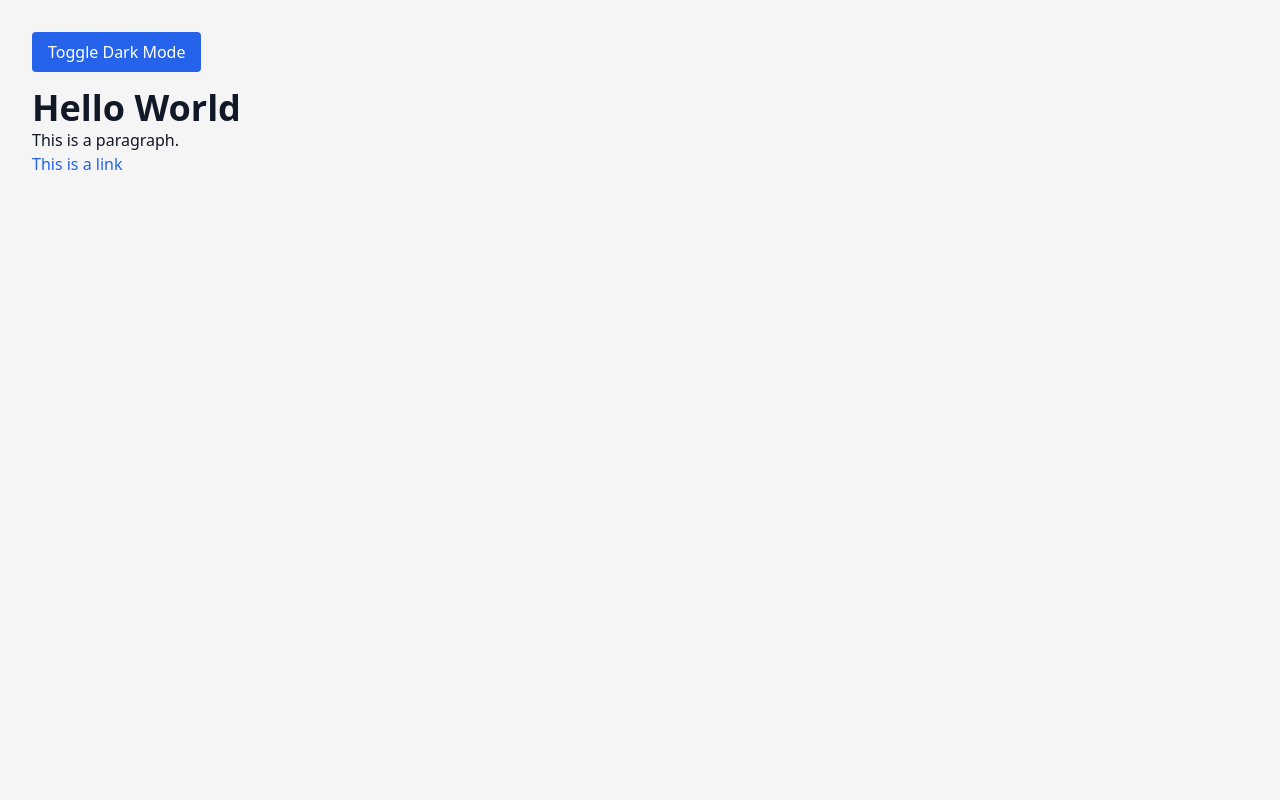
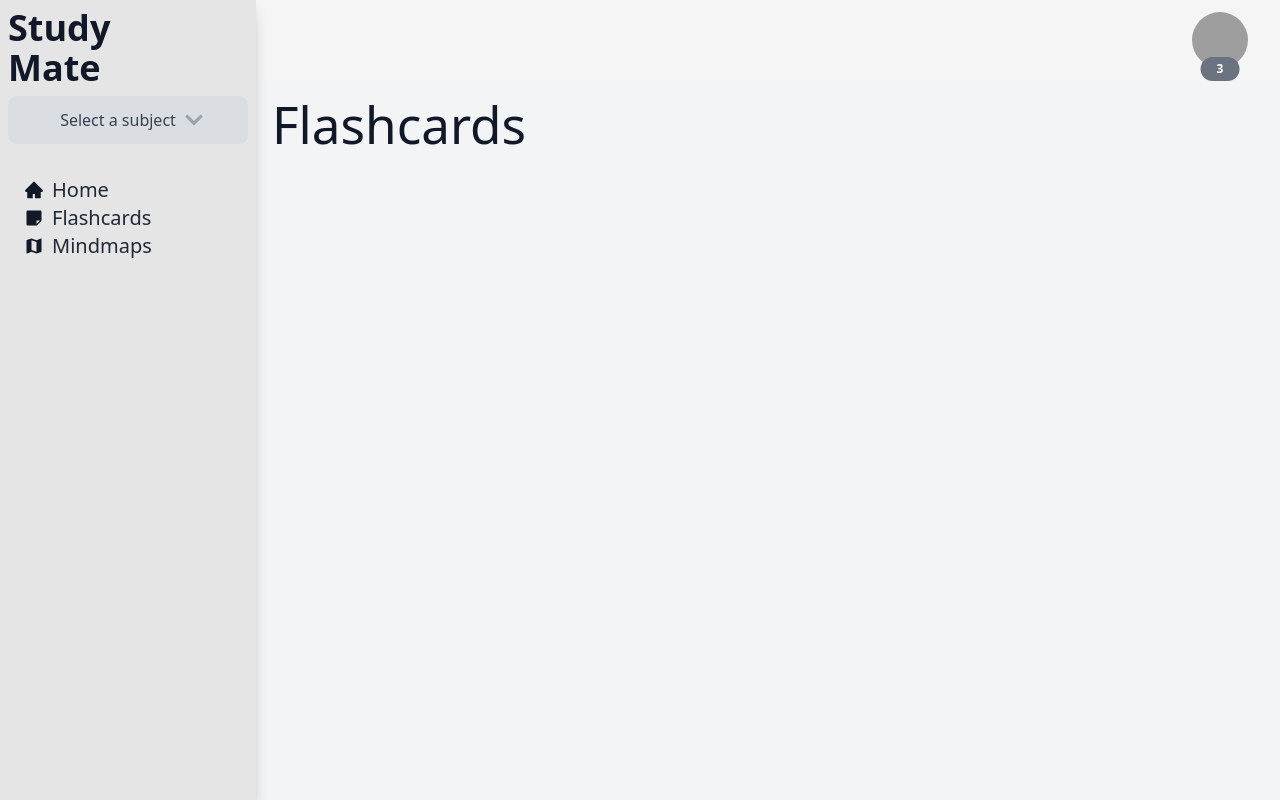
Before and after one commit to gabigoranov/Study-Platform, a React (Vite) app in the folder Frontend/: page / in a window 1280 px wide. Built offline with nearby package versions, Linux system fonts and the light colour scheme; grey boxes are pictures that could not be loaded.

Commit message:
Implement sidebar and header

```diff
--- a/Frontend/package.json
+++ b/Frontend/package.json
@@ -11,7 +11,9 @@
   },
   "dependencies": {
     "react": "^19.1.1",
-    "react-dom": "^19.1.1"
+    "react-dom": "^19.1.1",
+    "react-icons": "^5.5.0",
+    "react-router-dom": "^6.30.1"
   },
   "devDependencies": {
     "@eslint/js": "^9.33.0",
--- a/Frontend/src/App.tsx
+++ b/Frontend/src/App.tsx
@@ -1,4 +1,7 @@
+import { BrowserRouter as Router, Routes, Route } from "react-router-dom";
+import DashboardLayout from "./components/DashboardLayout";
 import { useEffect, useState } from "react";
+import Flashcards from "./pages/Flashcards";
 
 export default function App() {
   const [dark, setDark] = useState(false);
@@ -12,19 +15,14 @@ export default function App() {
   }, [dark]);
 
   return (
-    <div>
-      <div className="min-h-screen p-8">
-        <button
-          onClick={() => setDark(!dark)}
-          className="mb-4 px-4 py-2 bg-primary text-white rounded"
-        >
-          Toggle Dark Mode
-        </button>
-
-        <h1 className="text-4xl font-bold">Hello World</h1>
-        <p>This is a paragraph.</p>
-        <a href="#">This is a link</a>
-      </div>
-    </div>
+    <Router>
+      <Routes>
+        <Route path="/" element={
+            <DashboardLayout>
+                <Flashcards />
+            </DashboardLayout>
+        } />
+      </Routes>
+    </Router>
   );
 }
--- /dev/null
+++ b/Frontend/src/components/DashboardLayout.tsx
@@ -0,0 +1,31 @@
+import { useState, type ReactNode } from "react";
+import Sidebar from "./Sidebar";
+import Header from "./Header";
+
+type LayoutProps = {
+  children: ReactNode;
+};
+
+export default function Layout({ children }: LayoutProps) {
+  const [isSidebarOpen, setIsSidebarOpen] = useState(false);
+
+  const toggleSidebar = () => setIsSidebarOpen(!isSidebarOpen);
+
+  return (
+    <div className="flex h-screen">
+      {/* Sidebar */}
+      <aside>
+        <Sidebar isOpen={isSidebarOpen} />
+      </aside>
+
+      {/* Main content */}
+      <div className="flex-1 flex flex-col">
+        <Header toggleSidebar={toggleSidebar} isSidebarOpen={isSidebarOpen} />
+
+        <main className="flex-1 p-4 bg-gray-100">
+          {children}
+        </main>
+      </div>
+    </div>
+  );
+}
--- /dev/null
+++ b/Frontend/src/components/Dropdown.tsx
@@ -0,0 +1,62 @@
+import { useState } from 'react';
+import type { IconType } from 'react-icons';
+import { FaChevronDown } from "react-icons/fa";
+
+interface DropdownProps {
+    options: { value: string; label: string; icon: IconType }[];
+    onSelect: (value: string) => void;
+}
+
+export default function Dropdown({ options, onSelect }: DropdownProps) {
+    const [isOpen, setIsOpen] = useState(false);
+    const [selectedValue, setSelectedValue] = useState<string | null>(null);
+
+    const toggleDropdown = () => {
+        setIsOpen(!isOpen);
+    };
+
+    const handleSelect = (value: string) => {
+        setSelectedValue(value);
+        onSelect(value);
+        setIsOpen(false);
+    };
+
+    return (
+        <div className="relative inline-block text-left bg-neutral-300 rounded-lg">
+            <div>
+                <button
+                    onClick={toggleDropdown}
+                    className="inline-flex items-center gap-2 justify-center w-full px-4 py-3 text-md font-medium text-gray-700 bg-white bg-opacity-20 rounded-md bg-clip-padding hover:bg-opacity-50"
+                    aria-haspopup="true"
+                    aria-expanded={isOpen}
+                >
+                    {selectedValue ? (
+                        options.find(option => option.value === selectedValue)?.icon({ size: 20, className: "mr-2" })
+                    ) : (
+                        <span className=""></span>
+                    )}
+                    {options.find(x => x.value === selectedValue)?.label || 'Select a subject'}
+                    <FaChevronDown className='h-5 w-5 text-md text-gray-400' />
+                </button>
+            </div>
+
+            {isOpen && (
+                <div className="origin-top-right absolute right-0 mt-2 w-56 rounded-md shadow-lg bg-white ring-1 ring-black ring-opacity-5 focus:outline-none">
+                    <div className="py-1" role="menu" aria-orientation="vertical" aria-labelledby="options-menu">
+                        {options.map((option) => (
+                            <div
+                                key={option.value}
+                                onClick={() => handleSelect(option.value)}
+                                className="flex items-center px-4 py-2 text-md text-gray-700 hover:bg-gray-100 hover:text-gray-900 cursor-pointer"
+                                role="menuitem"
+                            >
+                                {option.icon({ size: 20, className: "mr-2" })}
+                                {option.label}
+                            </div>
+                        ))}
+                    </div>
+                </div>
+            )}
+        </div>
+    );
+}
--- /dev/null
+++ b/Frontend/src/components/Header.tsx
@@ -0,0 +1,22 @@
+import { FiMenu, FiX } from "react-icons/fi";
+import ProfileIcon from "./ProfileIcon";
+
+type HeaderProps = {
+    toggleSidebar: () => void;
+    isSidebarOpen: boolean;
+};
+
+export default function Header({ toggleSidebar, isSidebarOpen }: HeaderProps) {
+    return (
+        <header className="w-full h-20 p-2 lg:pr-8 flex justify-end gap-2 items-center">
+            <ProfileIcon notifications={3}/>
+            <button
+                onClick={toggleSidebar}
+                className="md:hidden p-2 rounded-md transition-all duration-200 z-50"
+                aria-label="Toggle menu"
+            >
+                {isSidebarOpen ? <FiX size={24} /> : <FiMenu size={24} />}
+            </button>
+        </header>
+    )
+}
--- /dev/null
+++ b/Frontend/src/components/ProfileIcon.tsx
@@ -0,0 +1,13 @@
+type ProfileIconProps = {
+    imgUrl?: string;
+    notifications: number;
+}
+
+export default function ProfileIcon({imgUrl, notifications} : ProfileIconProps) {
+    return (
+        <div className={`relative rounded-full`}>
+            <img src={imgUrl ?? 'https://cdn.pixabay.com/photo/2023/02/18/11/00/icon-7797704_640.png'} className="w-14 h-14 rounded-full"></img>
+            <p className="absolute bottom-[-0.8rem] left-1/2 translate-x-[-50%] text-xs text-white font-bold bg-neutral-500 px-4 py-1 rounded-full">{notifications}</p>
+        </div>
+    )
+}
--- /dev/null
+++ b/Frontend/src/components/Sidebar.tsx
@@ -0,0 +1,55 @@
+import Dropdown from "./Dropdown";
+import { FaLaptopCode, FaCalculator, FaFlask } from 'react-icons/fa';
+import { AiFillHome } from "react-icons/ai";
+import { PiNoteBlankFill } from "react-icons/pi";
+import { MdMap } from "react-icons/md";
+
+type SidebarProps = {
+    isOpen: boolean;
+};
+
+export default function Sidebar({ isOpen }: SidebarProps) {
+    const options = [
+        { value: 'informatics', label: 'Informatics', icon: FaLaptopCode },
+        { value: 'math', label: 'Math', icon: FaCalculator },
+        { value: 'biology', label: 'Biology', icon: FaFlask },
+    ];
+
+    const handleSelect = (value: string) => {
+        console.log(`Selected subject: ${value}`);
+        // You can add additional logic here based on the selected value
+    };
+
+    return (
+        <div className={`
+            p-2 flex flex-col gap-2
+            fixed md:static
+            h-screen
+            w-64
+            bg-background-muted
+            z-40
+            transition-all duration-300 ease-in-out
+            ${isOpen ? 'translate-x-0' : '-translate-x-full md:translate-x-0'}
+            shadow-lg shadow-black/20
+        `}>
+                <h2 className="text-4xl font-bold">Study<br />Mate</h2>
+                <Dropdown options={options} onSelect={handleSelect} />
+                <nav className="pl-4 mt-6">
+                    <ul>
+                        <li className="flex g-4 items-center">
+                            <AiFillHome className="text-xl mr-2" />
+                            <a className="block text-xl text-gray-800 hover:text-gray-900" href="#">Home</a>
+                        </li>
+                        <li className="flex g-4 items-center">
+                            <PiNoteBlankFill className="text-xl mr-2"/>
+                            <a className="block text-xl text-gray-800 hover:text-gray-900" href="#">Flashcards</a>
+                        </li>
+                        <li className="flex g-4 items-center">
+                            <MdMap className="text-xl mr-2"/>
+                            <a className="block text-xl text-gray-800 hover:text-gray-900" href="#">Mindmaps</a>
+                        </li>
+                    </ul>
+                </nav>
+            </div>
+        );
+    }
--- a/Frontend/src/index.css
+++ b/Frontend/src/index.css
@@ -17,31 +17,9 @@
   }
 }
 
-:root {
-  --font-body: system-ui, Avenir, Helvetica, Arial, sans-serif;
-  --font-heading: system-ui, Avenir, Helvetica, Arial, sans-serif;
-
-  --color-text: theme('colors.text.DEFAULT');
-  --color-bg: theme('colors.background.DEFAULT');
-}
-
 *{
   box-sizing: border-box;
-}
-
-body {
-  margin: 0;
-  display: flex;
-  place-items: center;
-  min-width: 320px;
-  min-height: 100vh;
-
-  font-family: var(--font-body);
-  line-height: 1.5;
-  font-weight: 400;
-
-  color: theme('colors.text.DEFAULT');        /* use Tailwind text color */
-  background-color: theme('colors.background.DEFAULT'); /* Tailwind background */
+  transition: all 0.3s ease-in-out;
 }
 
 h1 {
--- /dev/null
+++ b/Frontend/src/pages/Flashcards.tsx
@@ -0,0 +1,5 @@
+export default function Flashcards() {
+    return (
+        <h1>Flashcards</h1>
+    )
+}
--- a/Frontend/tailwind.config.js
+++ b/Frontend/tailwind.config.js
@@ -7,6 +7,9 @@ module.exports = {
   ],
   theme: {
     extend: {
+      boxShadow: {
+        black25: "0 4px 6px rgba(0, 0, 0, 0.5)", // 25% black
+      },
       colors: {
         // Primary brand colors
         primary: {
```
Also changed, not shown: 1 other file (tests, documents, lock files or other folders).
